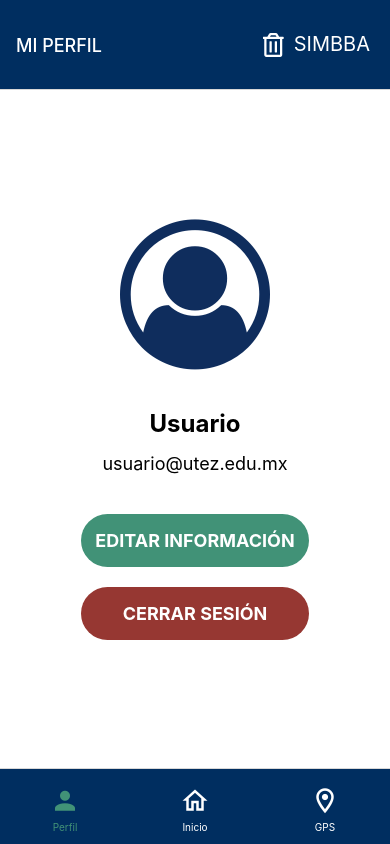
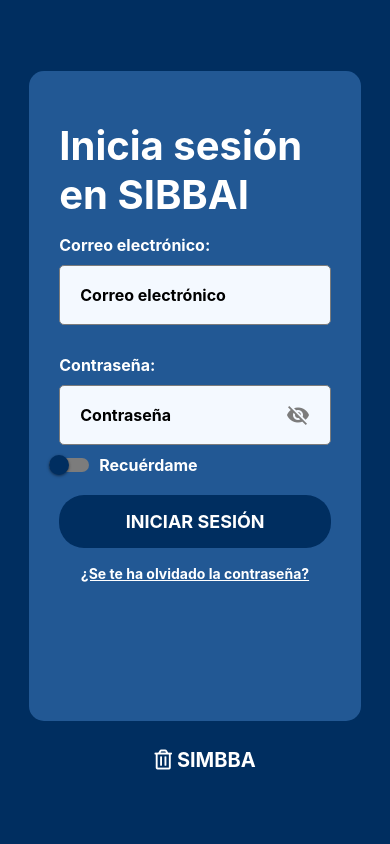
Before and after one commit to Leo-Noriega/simbba-rn-app, a React Native app: screen / in a window 390 px wide. Built offline with nearby package versions, Linux system fonts and the light colour scheme.

Commit message:
Login y redireccionamiento con servicio de Spring JWT finalizado

```diff
--- a/App.js
+++ b/App.js
@@ -1,44 +1,17 @@
-/*
-import React from 'react';
-import { NavigationContainer } from '@react-navigation/native';
-import { createStackNavigator } from '@react-navigation/stack';
-import { Login } from './src/modules/auth/login/adapters/screens/Login';
-import Profile from './src/modules/profile/adapters/screens/Profile';
-import { RecoverLogin } from './src/modules/auth/login/adapters/screens/RecoverLogin';
+import React, { useState, useEffect, useContext } from "react";
+import Navigation from "./src/config/navigation/Navigation";
+import { Login } from "./src/modules/auth/login/adapters/screens/Login";
+import { AuthContext, UserLogged } from "./src/config/user-logged/UserLogged";
 
-const Stack = createStackNavigator();
-
-export default function Navigation() {
-  return (
-    <NavigationContainer>
-      <Stack.Navigator initialRouteName="Login">
-        <Stack.Screen name="Login" component={Login} />
-        <Stack.Screen name="RecoverLogin" component={RecoverLogin} />
-        <Stack.Screen name="Profile" component={Profile} />
-      </Stack.Navigator>
-    </NavigationContainer>
-  );
+function AppContent() {
+  const { isAuthenticated } = useContext(AuthContext);
+  return isAuthenticated ? <Navigation /> : <Login />;
 }
-*/
-
-
-// Comentamos esto momentaneamente para hacer la ventana de Login
-
-import { StatusBar } from 'expo-status-bar';
-import { StyleSheet, Text, View } from 'react-native';
-import Navigation from "./src/config/navigation/Navigation";
 
 export default function App() {
   return (
-      <Navigation/>
+    <UserLogged>
+      <AppContent />
+    </UserLogged>
   );
 }
-
-const styles = StyleSheet.create({
-  container: {
-    flex: 1,
-    backgroundColor: '#fff',
-    alignItems: 'center',
-    justifyContent: 'center',
-  },
-});
--- a/package.json
+++ b/package.json
@@ -9,12 +9,15 @@
     "web": "expo start --web"
   },
   "dependencies": {
+    "@react-native-async-storage/async-storage": "^1.22.3",
     "@react-navigation/bottom-tabs": "^6.5.11",
     "@react-navigation/stack": "^6.3.20",
     "@rneui/base": "^4.0.0-rc.7",
     "@rneui/themed": "^4.0.0-rc.8",
+    "axios": "^1.6.7",
     "expo": "~50.0.4",
     "expo-status-bar": "~1.11.1",
+    "lodash": "^4.17.21",
     "react": "18.2.0",
     "react-native": "0.73.2",
     "react-native-maps": "1.10.0"
--- /dev/null
+++ b/src/config/http-client/axios-client.js
@@ -0,0 +1,30 @@
+import axios from "axios";
+import AsyncStorage from "@react-native-async-storage/async-storage";
+
+const SERVER_URL = "http://192.168.100.7:82";
+const APP_JSON = "application/json";
+
+const AxiosClient = axios.create({
+  baseURL: SERVER_URL,
+});
+
+const requestHandler = async (request) => {
+  request.headers["Accept"] = APP_JSON;
+  request.headers["Content-Type"] = APP_JSON;
+  const session = JSON.parse(await AsyncStorage.getItem("session"));
+  if (session?.token)
+    request.headers["Authorization"] = `Bearer ${session.token}`;
+  return request;
+};
+
+AxiosClient.interceptors.request.use(
+  (request) => requestHandler(request),
+  (error) => Promise.reject(error)
+);
+
+AxiosClient.interceptors.response.use(
+  (response) => Promise.resolve(response.data),
+  (error) => Promise.reject(error)
+);
+
+export default AxiosClient;
--- /dev/null
+++ b/src/config/user-logged/UserLogged.jsx
@@ -0,0 +1,13 @@
+import React, { createContext, useState } from "react";
+
+export const AuthContext = createContext();
+
+export const UserLogged = ({ children }) => {
+  const [isAuthenticated, setIsAuthenticated] = useState(false);
+
+  return (
+    <AuthContext.Provider value={{ isAuthenticated, setIsAuthenticated }}>
+      {children}
+    </AuthContext.Provider>
+  );
+};
--- a/src/modules/auth/login/adapters/screens/Login.jsx
+++ b/src/modules/auth/login/adapters/screens/Login.jsx
@@ -1,36 +1,72 @@
-import React, { useState } from 'react';
-import { StyleSheet, Text, TextInput, View, Switch, TouchableOpacity } from 'react-native';
+import React, { useState , useContext} from "react";
+import {
+  StyleSheet,
+  Text,
+  TextInput,
+  View,
+  Switch,
+  TouchableOpacity,
+} from "react-native";
 import { Button, Icon } from "@rneui/base";
+import { isEmpty, set } from "lodash";
+import AxiosClient from "../../../../../config/http-client/axios-client";
+import AsyncStorage from "@react-native-async-storage/async-storage";
+import { AuthContext } from "../../../../../config/user-logged/UserLogged";
 
 export function Login({ navigation }) {
+  //Inicio de auth
+  const { isAuthenticated, setIsAuthenticated } = useContext(AuthContext);
+  const [email, setEmail] = useState("");
+  const [password, setPassword] = useState("");
+  const [showErrorMessage, setShowErrorMessage] = useState("");
+  const login = async () => {
+    if (!isEmpty(email) && !isEmpty(password)) {
+      setShowErrorMessage("");
+      try {
+        const response = await AxiosClient.post("api/auth/signin", {
+          mail: email,
+          password: password,
+        });
+        if (response.status === "OK") {
+          console.log("Login correcto");
+          await AsyncStorage.setItem("session", JSON.stringify(response.data));
+          setIsAuthenticated(true);
+        }
+      } catch (error) {
+        setShowErrorMessage("Usuario o contraseña incorrectos");
+      }
+    } else {
+      console.log("Campos vacios");
+      setShowErrorMessage("Campos incorrectos");
+    }
+  };
+  //Fin de auth
   const [isEnabled, setIsEnabled] = useState(false);
-    const toggleSwitch = () => setIsEnabled(previousState => !previousState);
+  const toggleSwitch = () => setIsEnabled((previousState) => !previousState);
   const [showPassword, setShowPassword] = useState(false);
 
   return (
     <View style={styles.container}>
       <View style={styles.containerLogin}>
+        <Text style={styles.title}>{"Inicia sesión en SIBBAI"}</Text>
 
-                <Text style={styles.title}>
-                    {"Inicia sesión en SIBBAI"}
-                </Text>
-
-                <Text style={styles.label}>
-                    {"Correo electrónico:"}
-                </Text>
+        <Text style={styles.label}>{"Correo electrónico:"}</Text>
         <TextInput
           style={[styles.input, { marginBottom: 30 }]}
           placeholder={"Correo electrónico"}
+          onChangeText={(text) => setEmail(text)}
+          errorMessage={showErrorMessage}
         />
 
-                <Text style={styles.label}>
-                    {"Contraseña:"}
-                </Text>
+        <Text style={styles.label}>{"Contraseña:"}</Text>
         <View style={[styles.passwordInputContainer, { marginBottom: 10 }]}>
           <TextInput
             placeholder={"Contraseña"}
+            onChangeText={(text) => setPassword(text)}
             style={styles.passwordInput}
-                        secureTextEntry={!showPassword} />
+            secureTextEntry={!showPassword}
+            errorMessage={showErrorMessage}
+          />
           <Icon
             type="material-community"
             name={showPassword ? "eye" : "eye-off"}
@@ -41,8 +77,8 @@ export function Login({ navigation }) {
 
         <View style={styles.switchContainer}>
           <Switch
-                        trackColor={{ false: '#7C7C7C', true: '#009475' }}
-                        thumbColor={isEnabled ? '#002E60' : '#002E60'}
+            trackColor={{ false: "#7C7C7C", true: "#009475" }}
+            thumbColor={isEnabled ? "#002E60" : "#002E60"}
             ios_backgroundColor="#002E60"
             onValueChange={toggleSwitch}
             value={isEnabled}
@@ -56,20 +92,17 @@ export function Login({ navigation }) {
           size={"lg"}
           buttonStyle={styles.button}
           titleStyle={styles.titleButton}
-                    onPress={() => navigation.navigate('')}
+          onPress={login}
         />
 
-                <TouchableOpacity
-                    onPress={() => navigation.navigate('RecoverLogin')}
-                >
+        <TouchableOpacity onPress={() => navigation.navigate("RecoverLogin")}>
           <Text style={styles.forget}>
             {"¿Se te ha olvidado la contraseña?"}
           </Text>
         </TouchableOpacity>
-
       </View>
 
-            <View style={{ flexDirection: 'row', alignItems: 'center' }}>
+      <View style={{ flexDirection: "row", alignItems: "center" }}>
         <Icon
           style={styles.logo}
           name={"trash-alt"}
@@ -77,9 +110,7 @@ export function Login({ navigation }) {
           color={"#FFFFFF"}
           size={20}
         />
-                <Text style={styles.logoText}>
-                    {"SIMBBA"}
-                </Text>
+        <Text style={styles.logoText}>{"SIMBBA"}</Text>
       </View>
     </View>
   );
@@ -87,31 +118,32 @@ export function Login({ navigation }) {
 
 const styles = StyleSheet.create({
   container: {
+    paddingVertical: 40,
     flex: 1,
     backgroundColor: "#002E60",
     justifyContent: "start",
     alignItems: "center",
   },
   containerLogin: {
-        backgroundColor: 'rgba(38, 94, 155, 0.9)',
-        marginTop: '8%',
-        marginBottom: '7%',
+    backgroundColor: "rgba(38, 94, 155, 0.9)",
+    marginTop: "8%",
+    marginBottom: "7%",
     borderRadius: 15,
-        width: '85%',
-        height: '85%'
+    width: "85%",
+    height: "85%",
   },
   title: {
     fontSize: 40,
-        fontWeight: 'bold',
-        color: '#FFFFFF',
-        marginTop: '15%',
-        marginBottom: '5%',
-        paddingHorizontal: 30
+    fontWeight: "bold",
+    color: "#FFFFFF",
+    marginTop: "15%",
+    marginBottom: "5%",
+    paddingHorizontal: 30,
   },
   label: {
     fontSize: 16,
-        fontWeight: 'bold',
-        color: '#FFFFFF',
+    fontWeight: "bold",
+    color: "#FFFFFF",
     paddingHorizontal: 30,
     marginBottom: 10,
   },
@@ -126,12 +158,12 @@ const styles = StyleSheet.create({
     marginRight: 30,
     paddingHorizontal: 20,
     borderRadius: 5,
-        fontWeight: 'bold',
+    fontWeight: "bold",
   },
   passwordInputContainer: {
-        flexDirection: 'row',
-        alignItems: 'center',
-        width: '82%',
+    flexDirection: "row",
+    alignItems: "center",
+    width: "82%",
     borderColor: "#7C7C7C",
     backgroundColor: "#F4F9FF",
     borderWidth: 1,
@@ -142,51 +174,52 @@ const styles = StyleSheet.create({
   },
   passwordInput: {
     fontSize: 16,
-        fontWeight: 'bold',
-        width: '90%'
+    fontWeight: "bold",
+    width: "90%",
   },
   switchContainer: {
-        flexDirection: 'row',
-        alignItems: 'center',
+    flexDirection: "row",
+    alignItems: "center",
     marginBottom: 20,
     marginLeft: 20,
   },
   switchLabel: {
     marginLeft: 10,
     fontSize: 16,
-        fontWeight: 'bold',
-        color: '#FFFFFF',
+    fontWeight: "bold",
+    color: "#FFFFFF",
   },
   button: {
-        backgroundColor: '#002E60',
-        width: '82%',
+    backgroundColor: "#002E60",
+    width: "82%",
     borderRadius: 25,
     paddingVertical: 15,
     marginLeft: 30,
     marginRight: 30,
-        marginBottom: '5%'
+    marginBottom: "5%",
   },
   titleButton: {
-        fontWeight: 'bold'
+    fontWeight: "bold",
   },
   forget: {
-        color: '#FFFFFF',
+    color: "#FFFFFF",
     fontWeight: "bold",
     textDecorationLine: "underline",
     fontSize: 14,
-        width: '100%',
-        textAlign: "center"
+    width: "100%",
+    textAlign: "center",
   },
   logoContainer: {
-        flexDirection: 'row', alignItems: 'center'
+    flexDirection: "row",
+    alignItems: "center",
   },
   logo: {
     marginStart: 20,
-        marginRight: 5
+    marginRight: 5,
   },
   logoText: {
-        color: '#FFFFFF',
-        fontWeight: 'bold',
-        fontSize: 20
-    }
+    color: "#FFFFFF",
+    fontWeight: "bold",
+    fontSize: 20,
+  },
 });
```
Also changed, not shown: 1 other file (tests, documents, lock files or other folders). Lines whose indentation alone changed are shown as unchanged.
